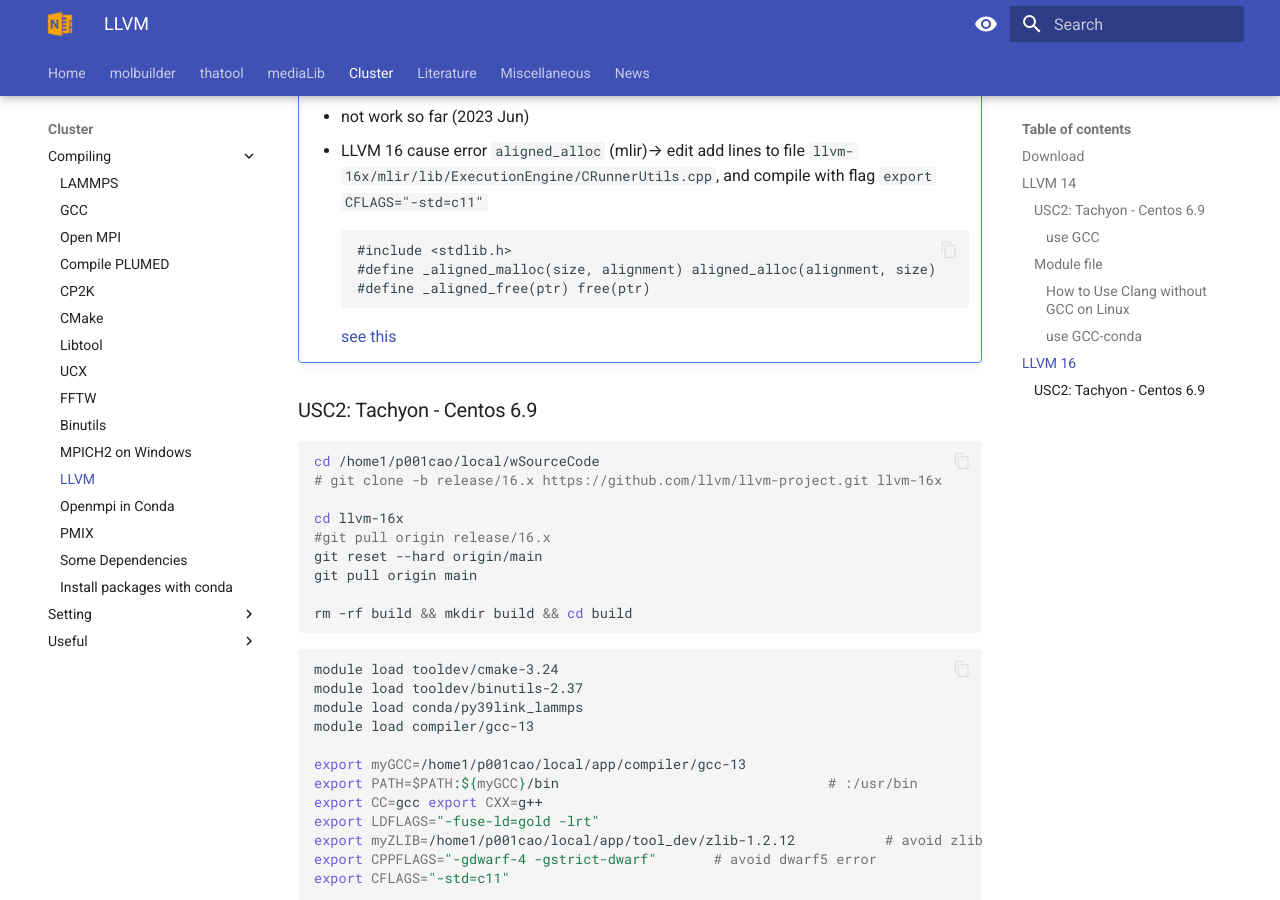
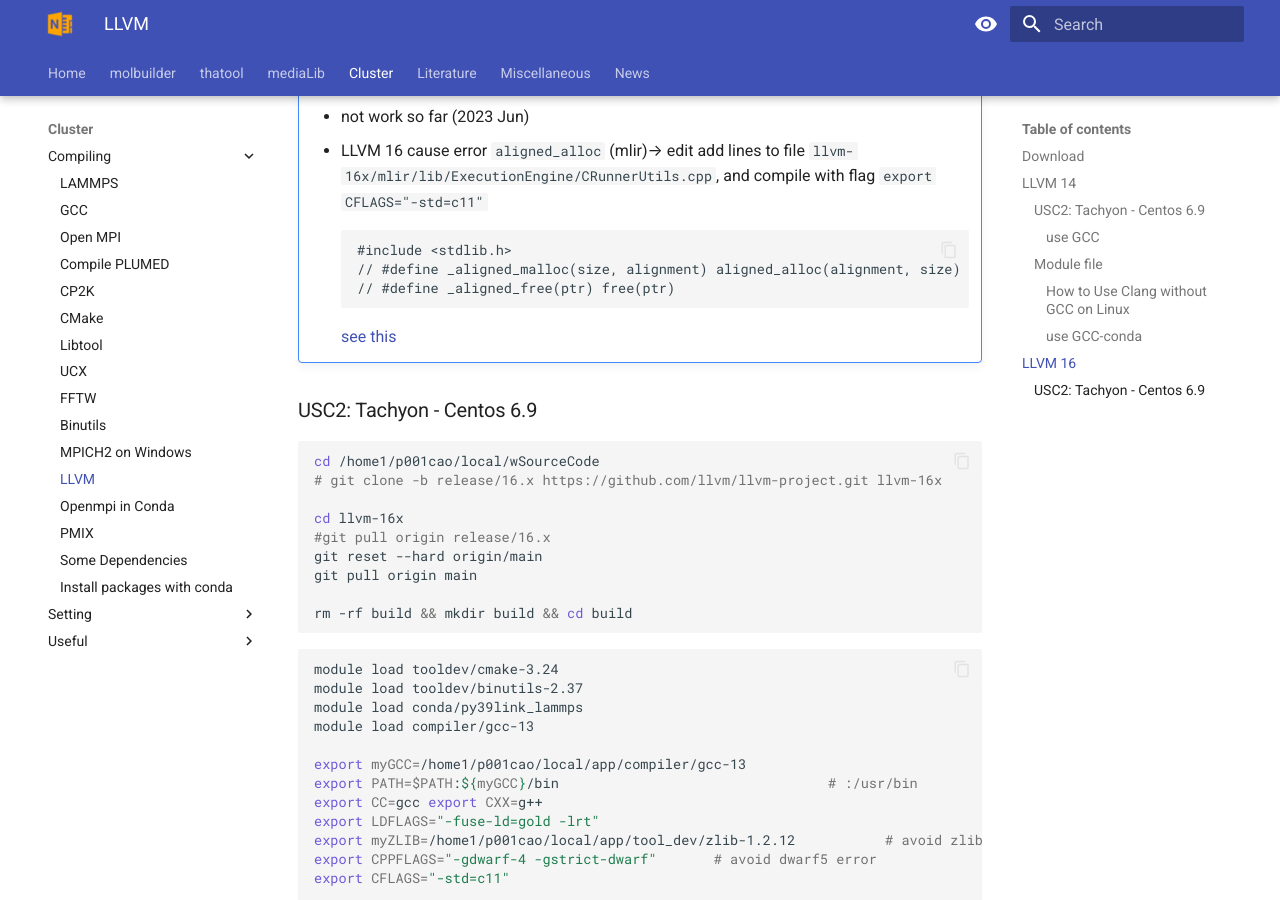
Before and after one commit to thangckt/thangckt.github.io, an MkDocs documentation site: the page built from docs/cluster/compiling/10_LLVM.md, in a window 1280 px wide and 900 px high, scrolled down 4394 px. Built offline with MkDocs 1.6.1 and Material for MkDocs 9.7.7, drawn with Linux system fonts in a browser that asks for light colours; the version menu is left out.

Commit message:
Update 10_LLVM.md

````diff
--- a/docs/cluster/compiling/10_LLVM.md
+++ b/docs/cluster/compiling/10_LLVM.md
@@ -188,8 +188,8 @@
     - LLVM 16 cause error `aligned_alloc` (mlir)--> edit add lines to file `llvm-16x/mlir/lib/ExecutionEngine/CRunnerUtils.cpp`, and compile with flag `export CFLAGS="-std=c11"`
         ```
         #include <stdlib.h>
-        #define _aligned_malloc(size, alignment) aligned_alloc(alignment, size)
-        #define _aligned_free(ptr) free(ptr)
+        // #define _aligned_malloc(size, alignment) aligned_alloc(alignment, size)
+        // #define _aligned_free(ptr) free(ptr)
         ```
         [see this](https://github.com/dtegunov/liblion/issues/1)
 
````
